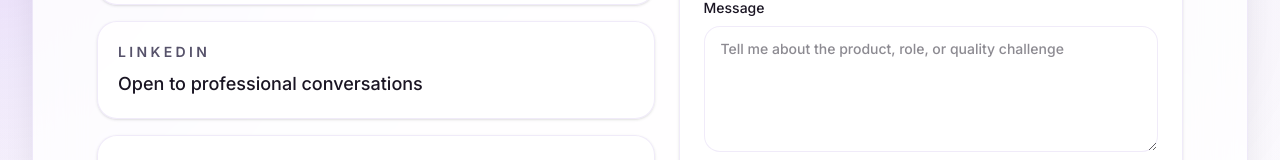
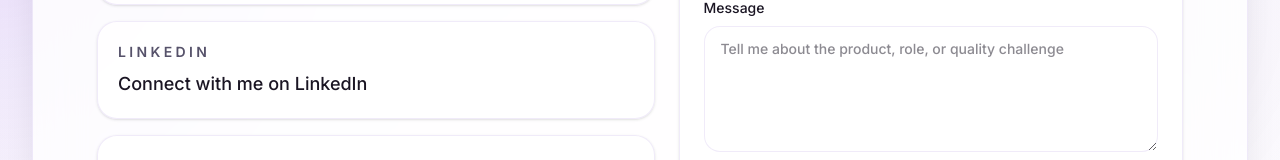
Before and after one commit to Salman-Zaidi-11/salman-portfolio, a React (Vite) app: page / in a window 1280 px wide. Shown: the part 8867-9027 px from the top of the page. Built offline with nearby package versions, Linux system fonts and the light colour scheme.

Commit message:
linkedin added

```diff
--- a/src/components/Contact.tsx
+++ b/src/components/Contact.tsx
@@ -14,8 +14,8 @@ const contactCards = [
   },
   {
     label: 'LinkedIn',
-    value: 'Open to professional conversations',
-    href: '#',
+    value: 'Connect with me on LinkedIn',
+    href: 'https://www.linkedin.com/in/syedmsalman02/',
   },
 ]
 
```
